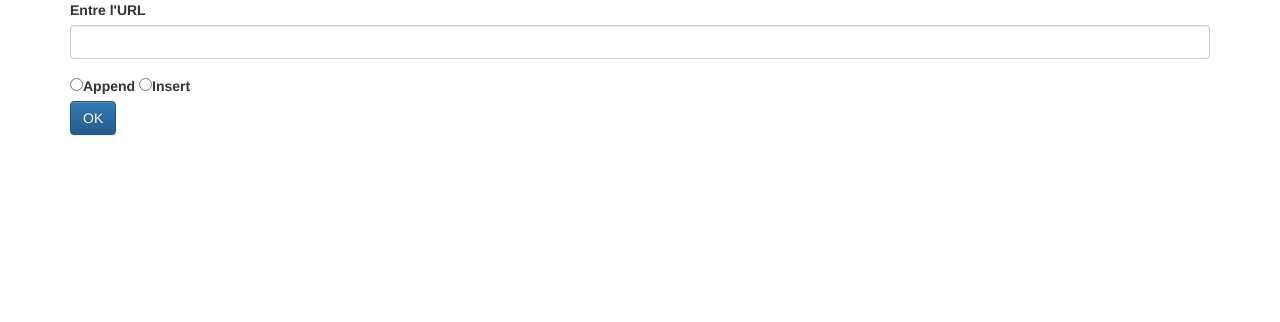
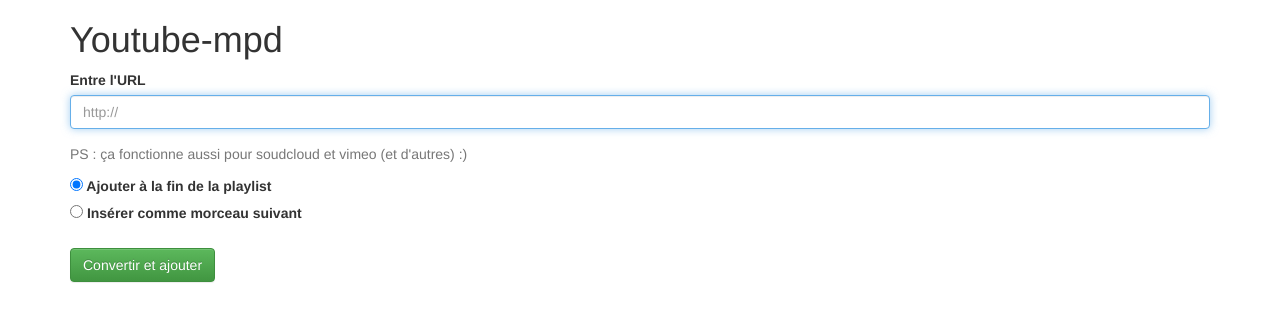
Before and after one commit to UrLab/youtube-mpd, a Flask app: page / in a window 1280 px wide. Shown: the top 322 px of the page. Run offline with Flask 2, Linux system fonts and the light colour scheme; some libraries are stand-ins or nearby versions.

Commit message:
Moar CSS

```diff
--- a/templates/skel.html
+++ b/templates/skel.html
@@ -11,28 +11,32 @@
 <script src="https://maxcdn.bootstrapcdn.com/bootstrap/3.3.5/js/bootstrap.min.js"></script>
 <!-- jQuery (necessary for Bootstrap's JavaScript plugins) -->
 <script src="https://ajax.googleapis.com/ajax/libs/jquery/1.11.3/jquery.min.js"></script>
-<title>Hello from Flask</title>
+<title>Youtube-mpd</title>
 </head>
 <body>
     <div class="container">
+        <h1>Youtube-mpd</h1>
         <form method="POST" action="{{root}}add">
             <div class="form-group">
                 <label for="inputUrl">Entre l'URL</label>
-                <input class="form-control" type="text" name="url" id="inputUrl" />
+                <input class="form-control" type="url" name="url" id="inputUrl" autofocus placeholder="http://"/>
             </div>
+            <p class="text-muted">PS : ça fonctionne aussi pour soudcloud et vimeo (et d'autres) :)</p>
             <div class="row">
                 <div class="col-sm-9">
                     <div class="btn-group" data-toggle="buttons">
                         <label>
-                            <input type="radio" name="command" value="add">Append
+                            <input type="radio" name="command" value="add" checked> Ajouter à la fin de la playlist
                         </label>
+                        <br>
                         <label>
-                            <input type="radio" name="command" value="insert">Insert
+                            <input type="radio" name="command" value="insert"> Insérer comme morceau suivant
                         </label>
                     </div>
                 </div>
             </div>
-            <input class="btn btn-primary" type="submit" value="OK" />
+            <br>
+            <input class="btn btn-success" type="submit" value="Convertir et ajouter" />
         </form>
     </div>
 </body>
```
